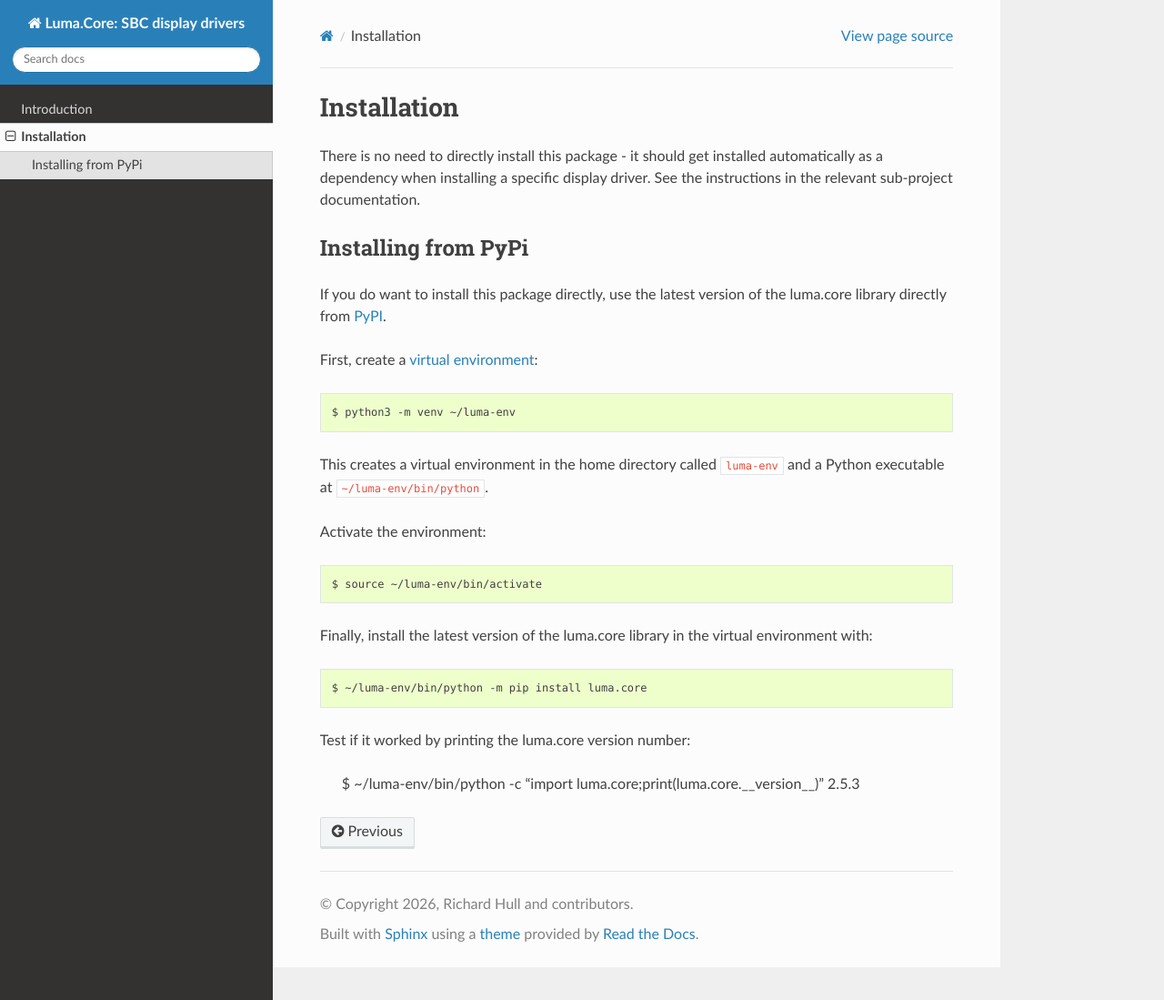
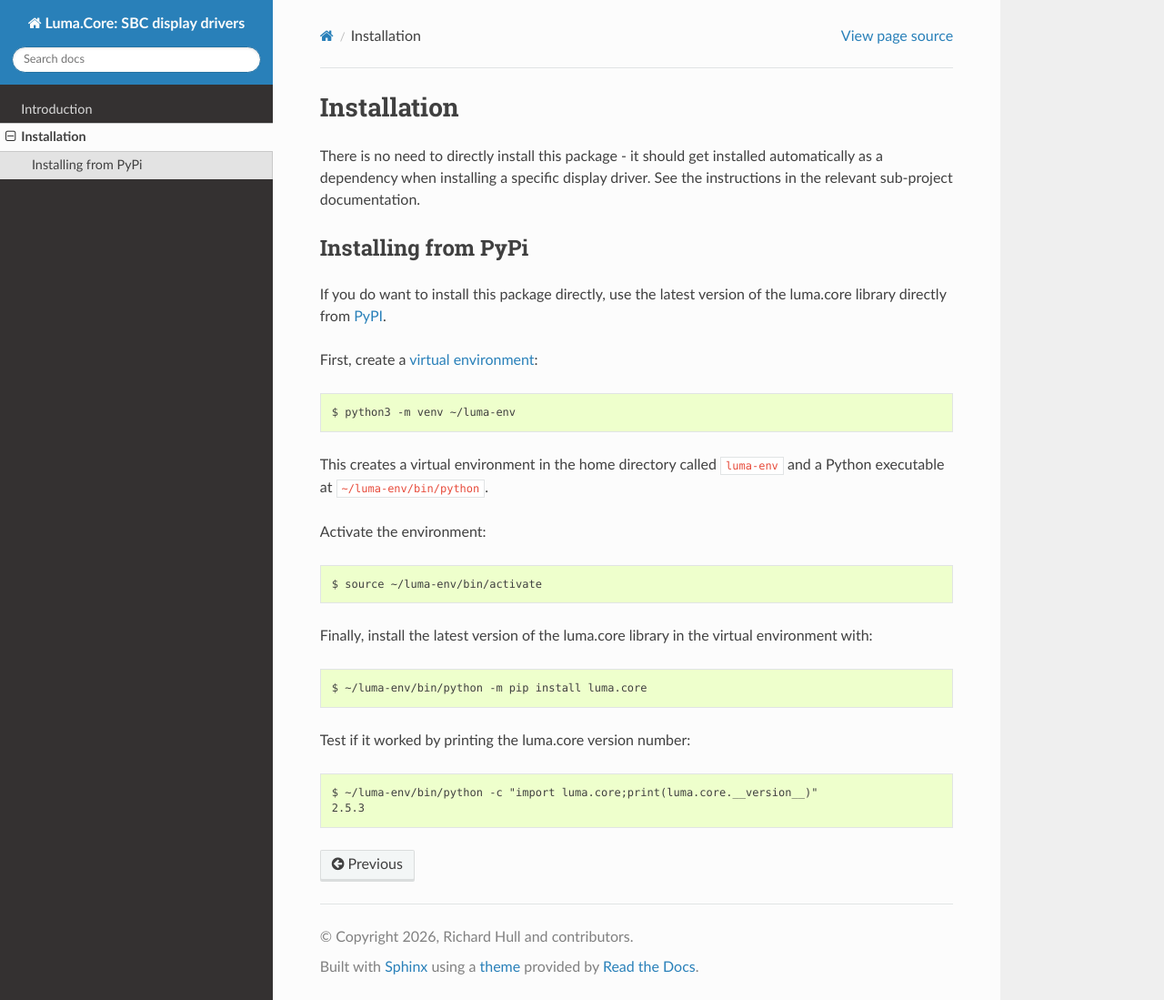
Before and after one commit to rm-hull/luma.core, a Sphinx documentation site: the page built from doc/install.rst, in a window 1280 px wide and 1099 px high. Shown: the whole window at 91% size. Built offline with Sphinx 7.4.7 and the Read the Docs theme 3.1.0, drawn with Linux system fonts in a browser that asks for light colours; pages that are not in the unit, such as notebooks, are missing from menus; the version number could not be read and is left out.

Commit message:
doc: fix formatting (#312)

```diff
--- a/doc/install.rst
+++ b/doc/install.rst
@@ -25,7 +25,7 @@
 
   $ ~/luma-env/bin/python -m pip install luma.core
 
-Test if it worked by printing the luma.core version number:
+Test if it worked by printing the luma.core version number::
 
   $ ~/luma-env/bin/python -c "import luma.core;print(luma.core.__version__)"
   2.5.3
```
